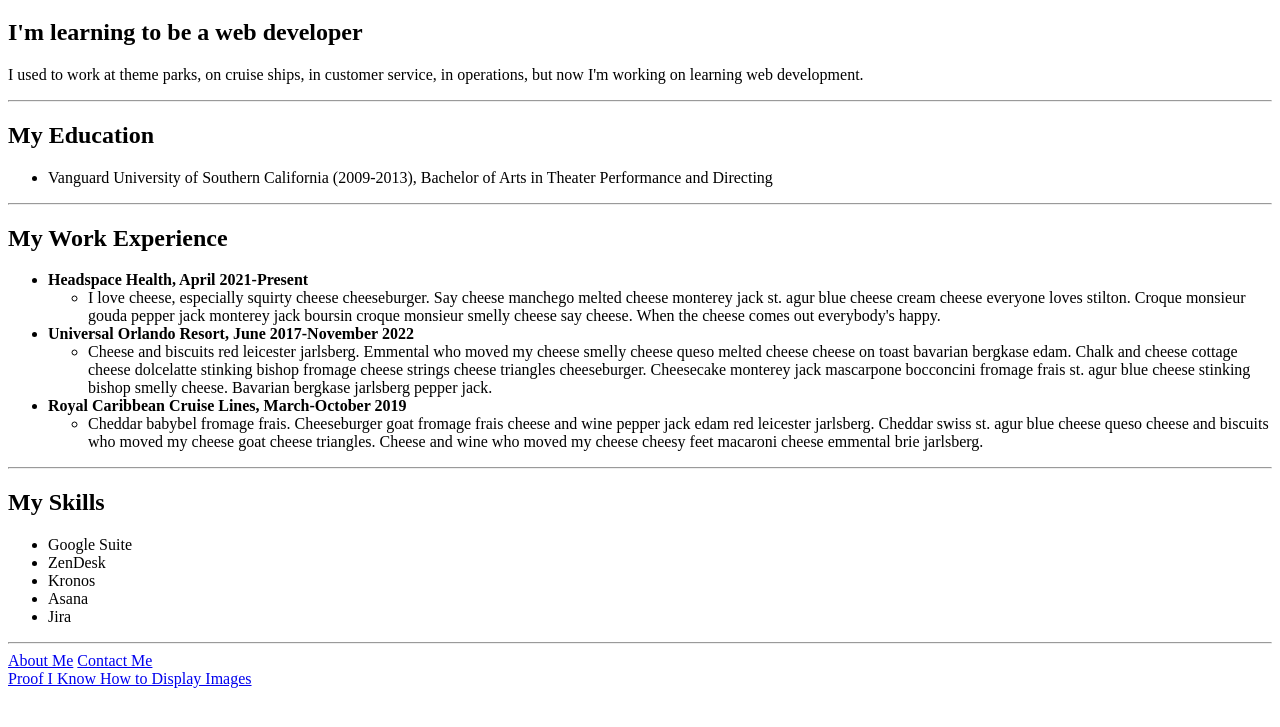
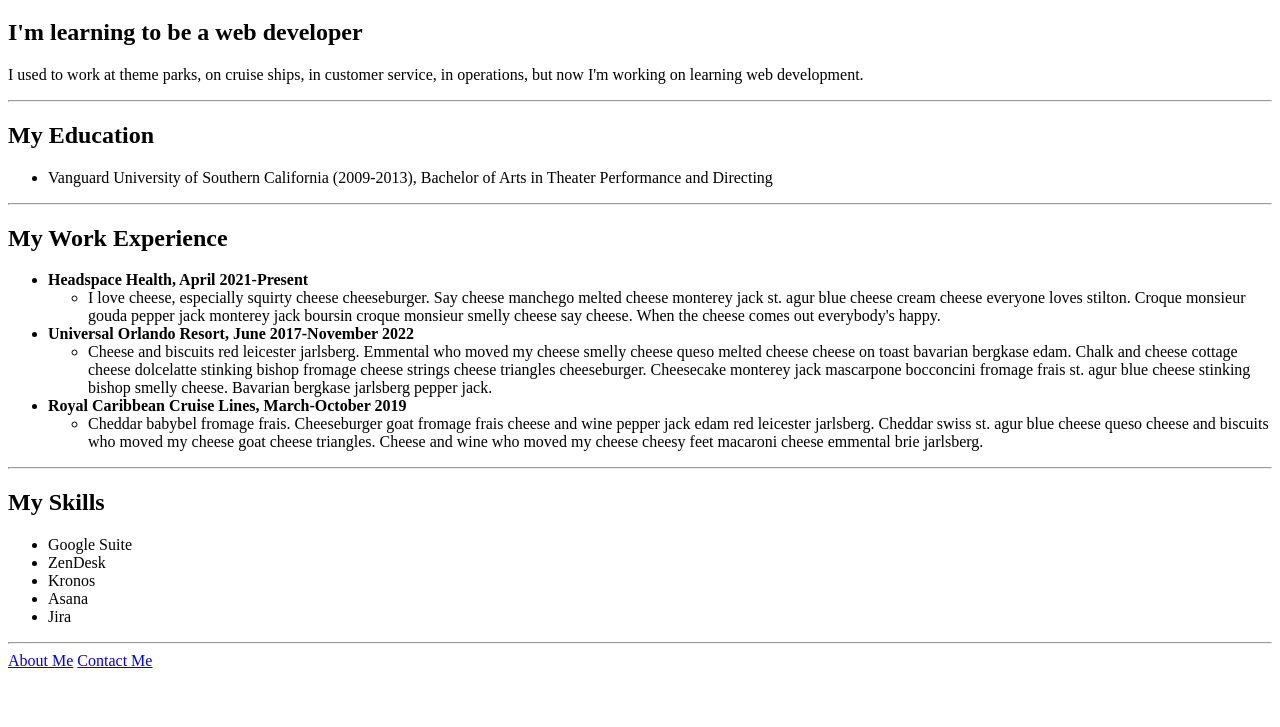
Before and after one commit to katiethornberg/capstone-resume, a plain HTML site: page index.html in a window 1280 px wide. Shown: the part 61-788 px from the top of the page. Drawn offline with Linux system fonts and the light colour scheme.

Commit message:
Update index.html

```diff
--- a/index.html
+++ b/index.html
@@ -41,7 +41,7 @@
     <hr />
     <a href="TBD">About Me</a>
     <a href="TBD">Contact Me</a><br>
-    <a href="TBD">Proof I Know How to Display Images</a>
+
 
     </body>
 
```
